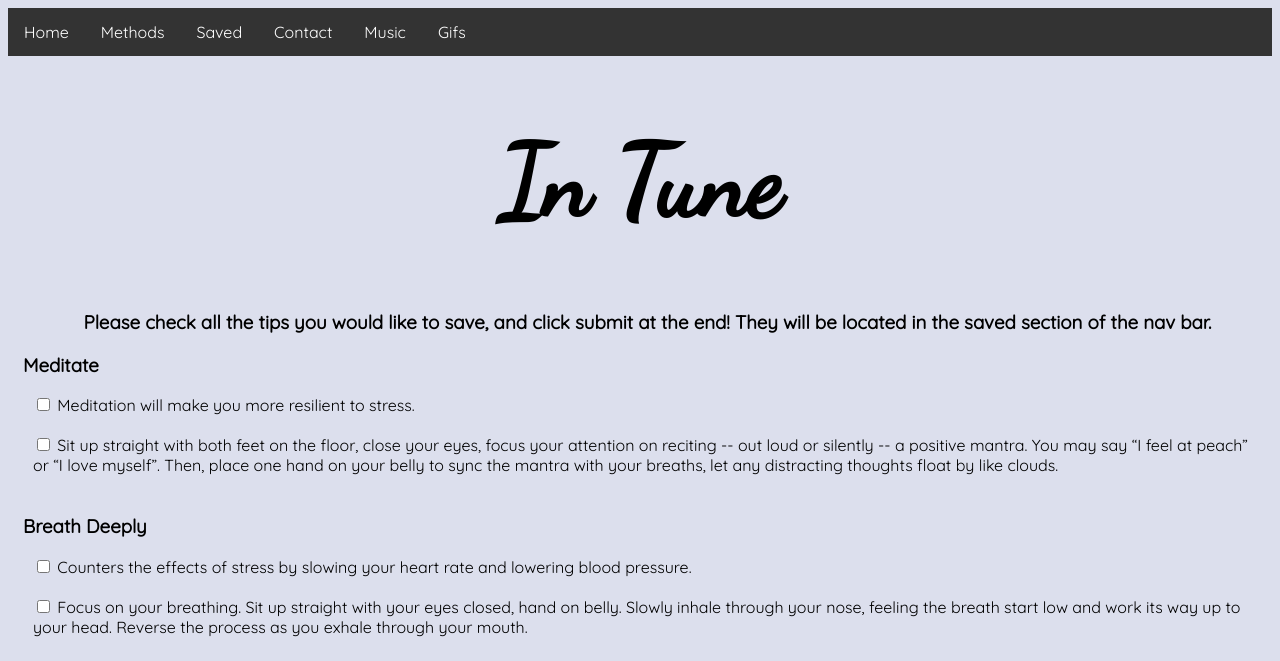
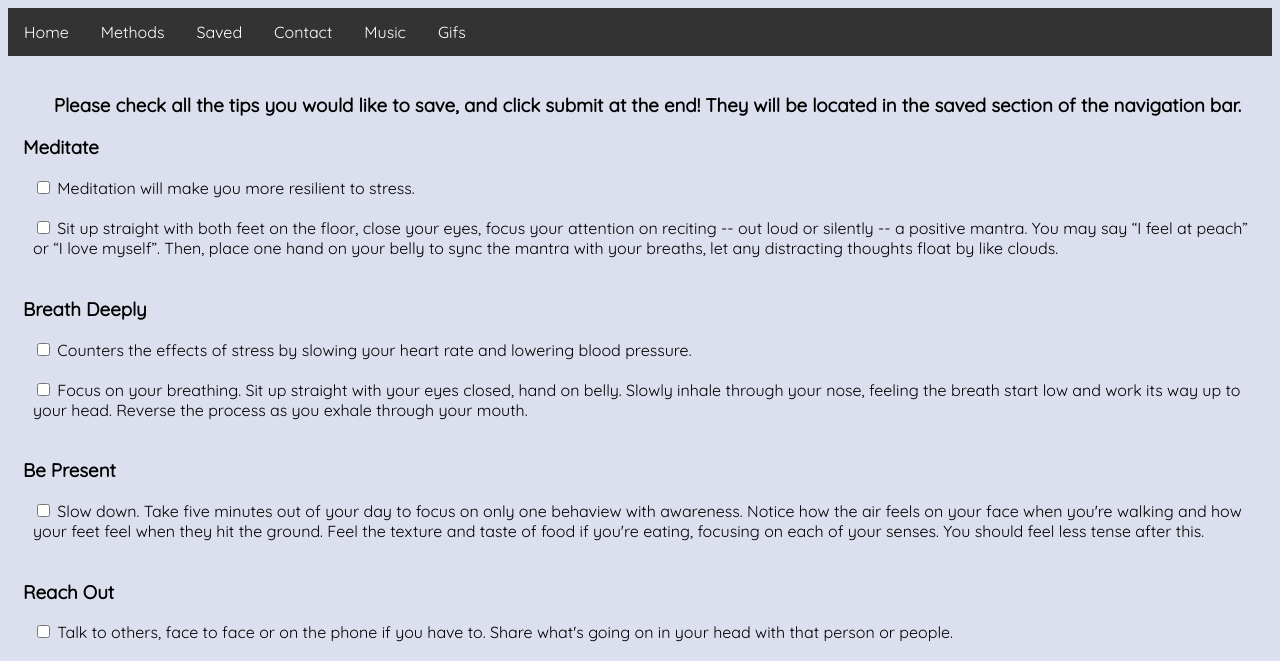
Before and after one commit to mikaylaeliyha/final-project, a Python web app: template templates/tips.html in a window 1280 px wide. Shown: the top 661 px of the page. Run offline with Jinja, Linux system fonts and the light colour scheme; the template is opened without the code that fills it, so the values that code supplies are empty.

Commit message:
templates

```diff
--- a/templates/tips.html
+++ b/templates/tips.html
@@ -19,10 +19,8 @@
       <li><a href="/gifs">Gifs</a></li>
     </ul>
 </div>
-
-    <center><h1>In Tune</h1></center>
-
-<center><h3>Please check all the tips you would like to save, and click submit at the end! They will be located in the saved section of the nav bar.</h3></center>
+<br>
+<center><h3>Please check all the tips you would like to save, and click submit at the end! They will be located in the saved section of the navigation bar.</h3></center>
 
 <h3>Meditate</h3>
 <form class="other">
```
